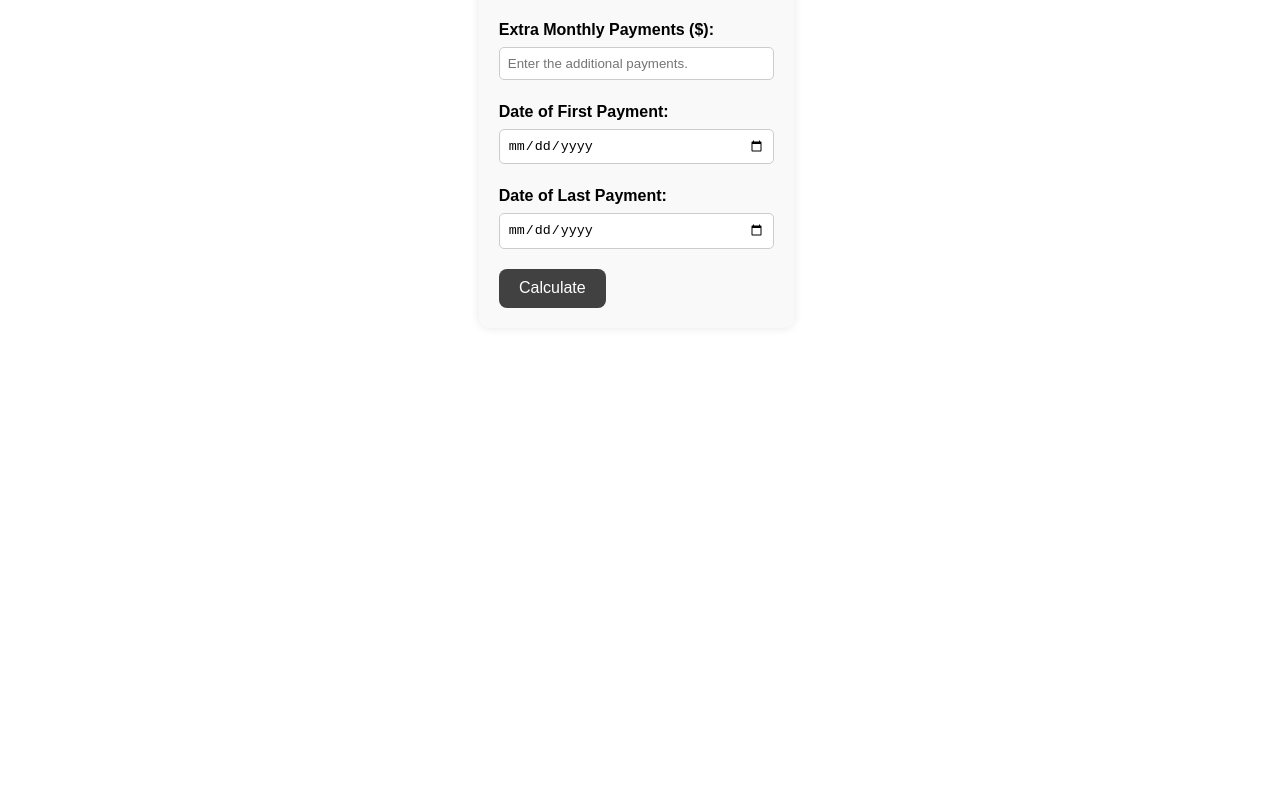
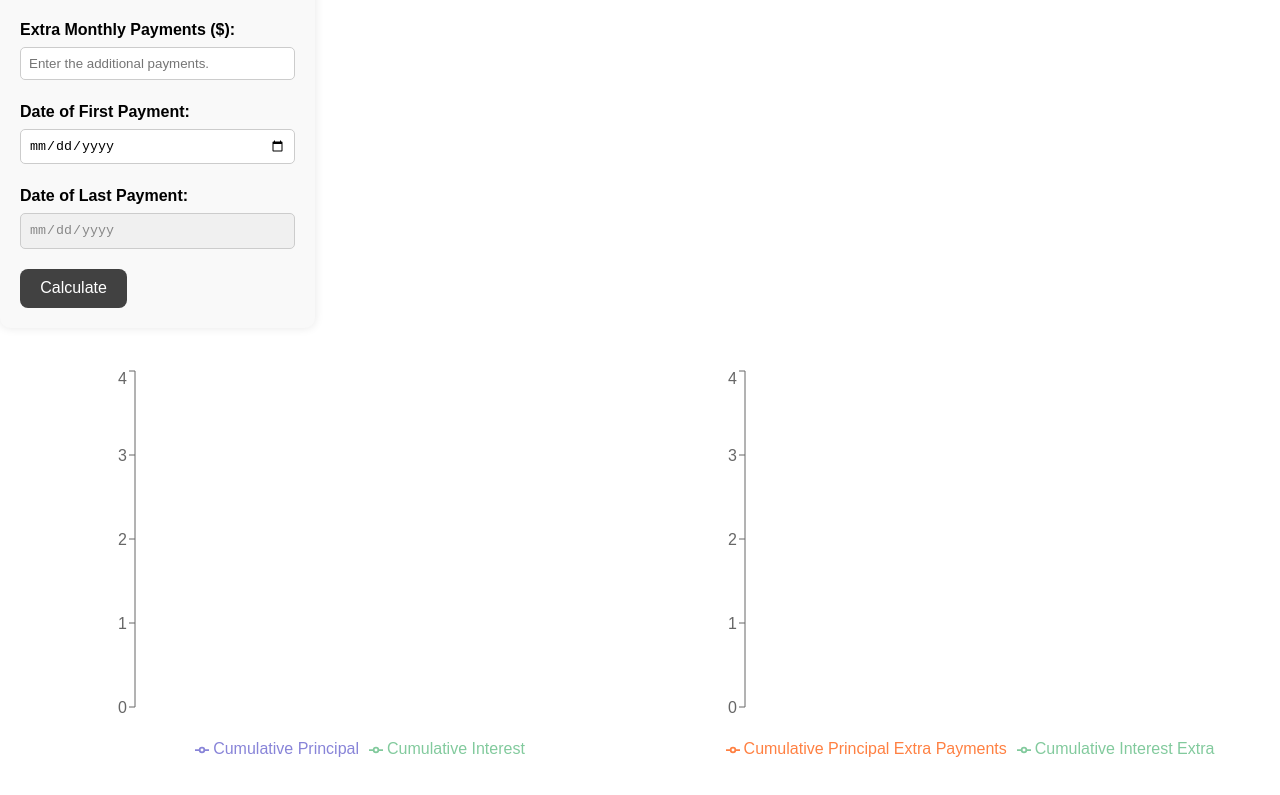
Before and after one commit to kvjl/EquitySolver, a React (Vite) app: page / in a window 1280 px wide. Shown: the part 649-1444 px from the top of the page. Before the commit the page ends 985 px from the top, so only its background shows below. Built offline with nearby package versions, Linux system fonts and the light colour scheme.

Commit message:
UI improvements

```diff
--- a/src/App.css
+++ b/src/App.css
@@ -109,3 +109,13 @@ button:hover {
 #smart-insights-section {
   padding-top: -30px;
 }
+
+input[readonly] {
+  background-color: #f0f0f0; /* Light gray background */
+  color: #888; /* Darker gray text */
+  border-color: #ccc; /* Light gray border */
+  cursor: not-allowed; /* Change cursor to indicate it's not editable */
+}
+
+h2 {
+}
--- a/src/App.jsx
+++ b/src/App.jsx
@@ -210,6 +210,7 @@ function App() {
               type="date"
               value={lastPaymentScheduledDate}
               onChange={handlelastPaymentScheduledDatechange}
+              readOnly
             />
 
             <button type="button" onClick={calculatePayments}>
@@ -217,18 +218,17 @@ function App() {
             </button>
           </form>
         </div>
-        {calculated && (
-          <InterestVsPrincipalChart
-            calculated={calculated}
-            paymentSchedule={paymentSchedule}
-            paymentScheduleExtraPayments={paymentScheduleExtraPayments}
-          />
-        )}
+
+        <InterestVsPrincipalChart
+          calculated={calculated}
+          paymentSchedule={paymentSchedule}
+          paymentScheduleExtraPayments={paymentScheduleExtraPayments}
+        />
       </div>
       {calculated && (
         <div id="smart-insights-section">
           <div>
-            <h3>Monthly Payment: ${monthlyPayment}</h3>
+            <h2>Monthly Payment: ${monthlyPayment}</h2>
           </div>
           <h3 className="smart-insights-content">Smart Insights:</h3>
           <ul className="smart-insights-content">
```
